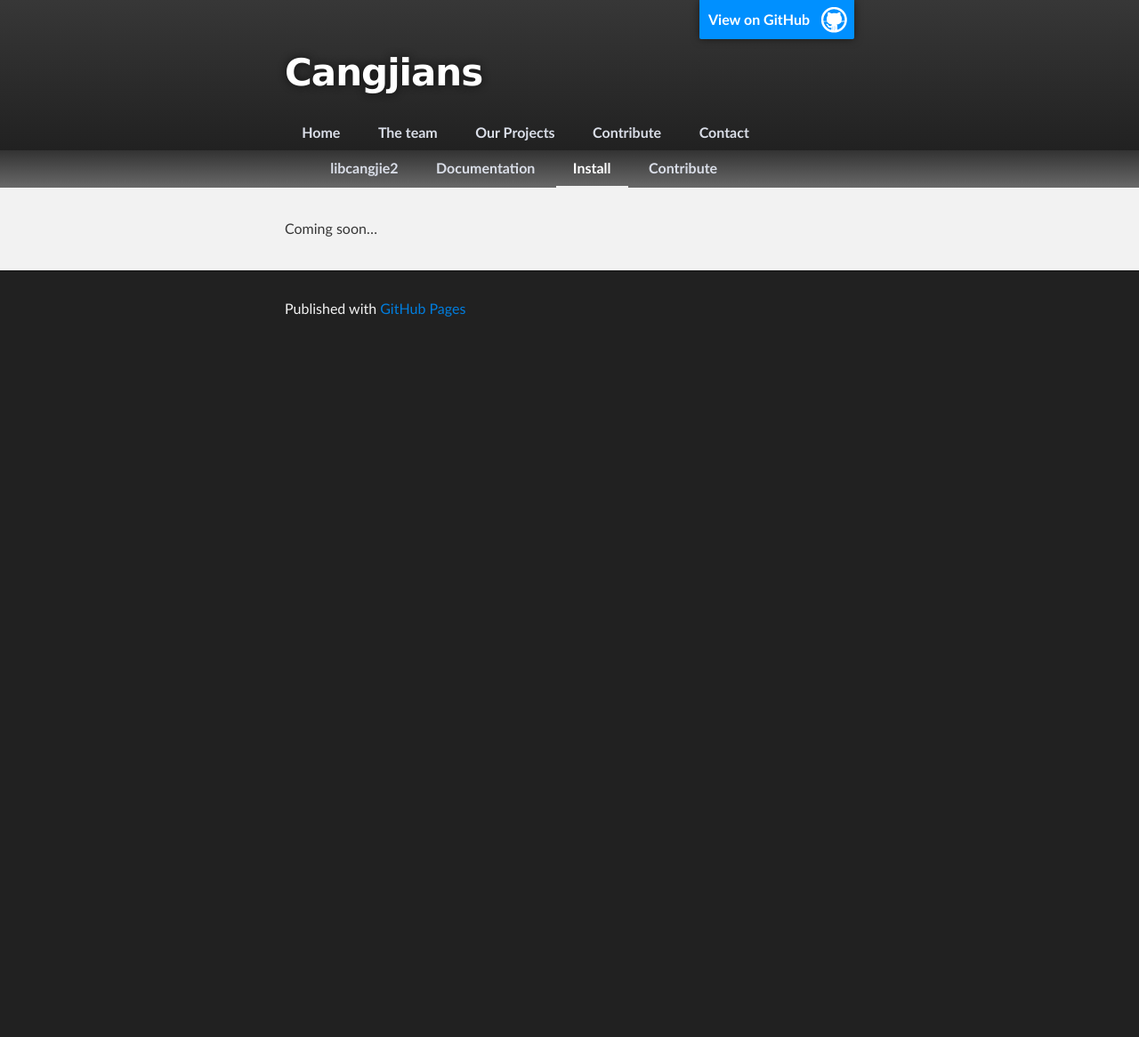
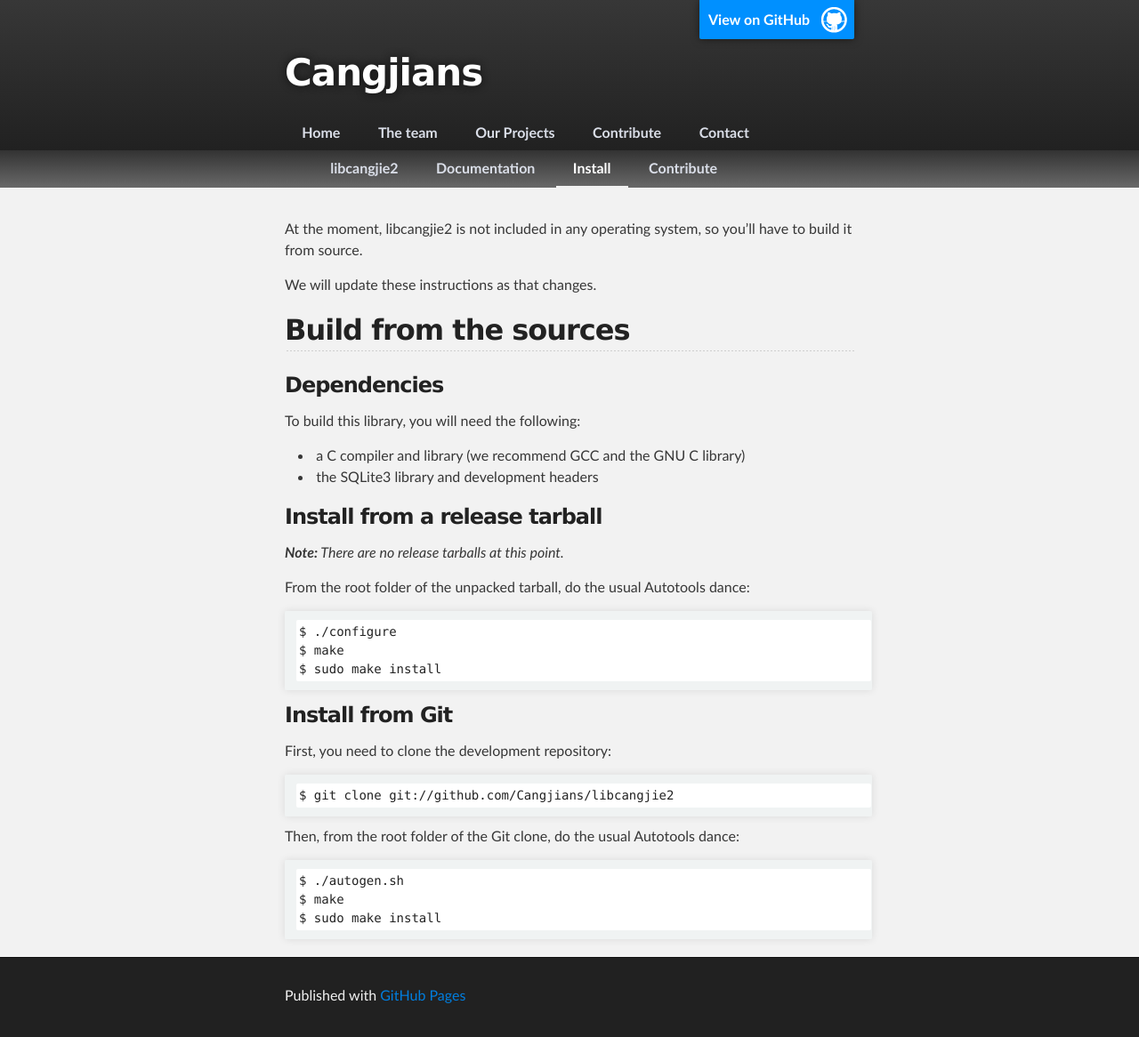
Before and after one commit to brendanhoran/cangjians.github.io, a Jekyll site: the page built from projects/libcangjie2/install.md, in a window 1280 px wide. Shown: the whole page at 89% size. Built offline with Jekyll 4.4.1, drawn with Linux system fonts in a browser that asks for light colours; before the commit the page ends 900 px from its top, so only the background shows below that.

Commit message:
libcangjie2: Add some installation instructions
This is really just a copy of the INSTALL.md file from the sources.

````diff
--- a/projects/libcangjie2/install.md
+++ b/projects/libcangjie2/install.md
@@ -6,4 +6,44 @@ project: libcangjie2
 sub: install
 ---
 
-Coming soon...
+At the moment, libcangjie2 is not included in any operating system, so you'll
+have to build it from source.
+
+We will update these instructions as that changes.
+
+## Build from the sources
+
+### Dependencies
+
+To build this library, you will need the following:
+
+* a C compiler and library (we recommend GCC and the GNU C library)
+* the SQLite3 library and development headers
+
+### Install from a release tarball
+
+_**Note:** There are no release tarballs at this point._
+
+From the root folder of the unpacked tarball, do the usual Autotools dance:
+
+```
+$ ./configure
+$ make
+$ sudo make install
+```
+
+### Install from Git
+
+First, you need to clone the development repository:
+
+```
+$ git clone git://github.com/Cangjians/libcangjie2
+```
+
+Then, from the root folder of the Git clone, do the usual Autotools dance:
+
+```
+$ ./autogen.sh
+$ make
+$ sudo make install
+```
````
